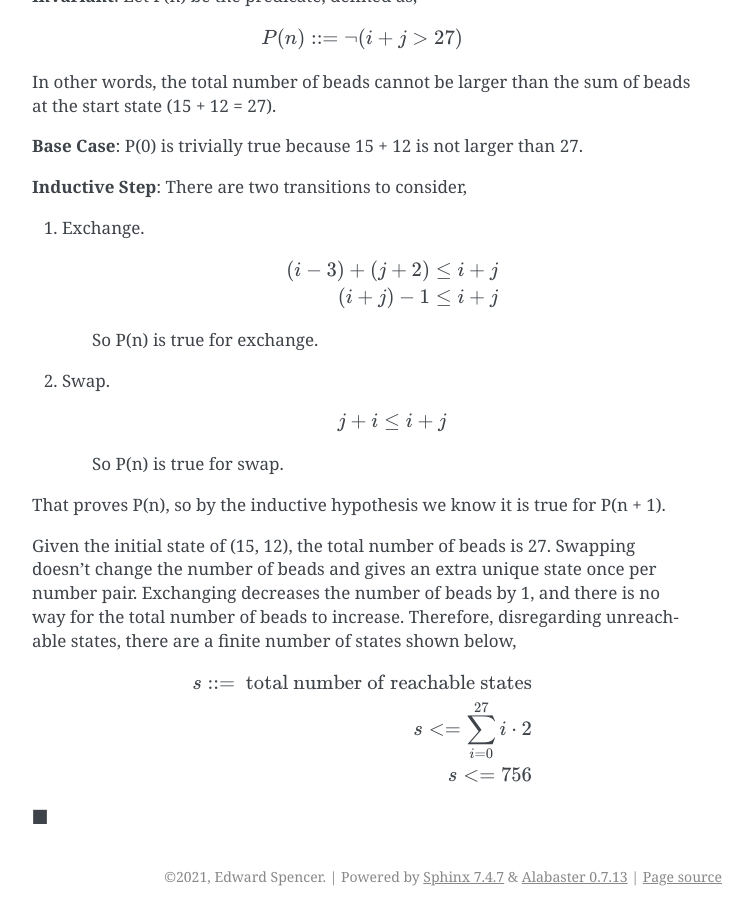
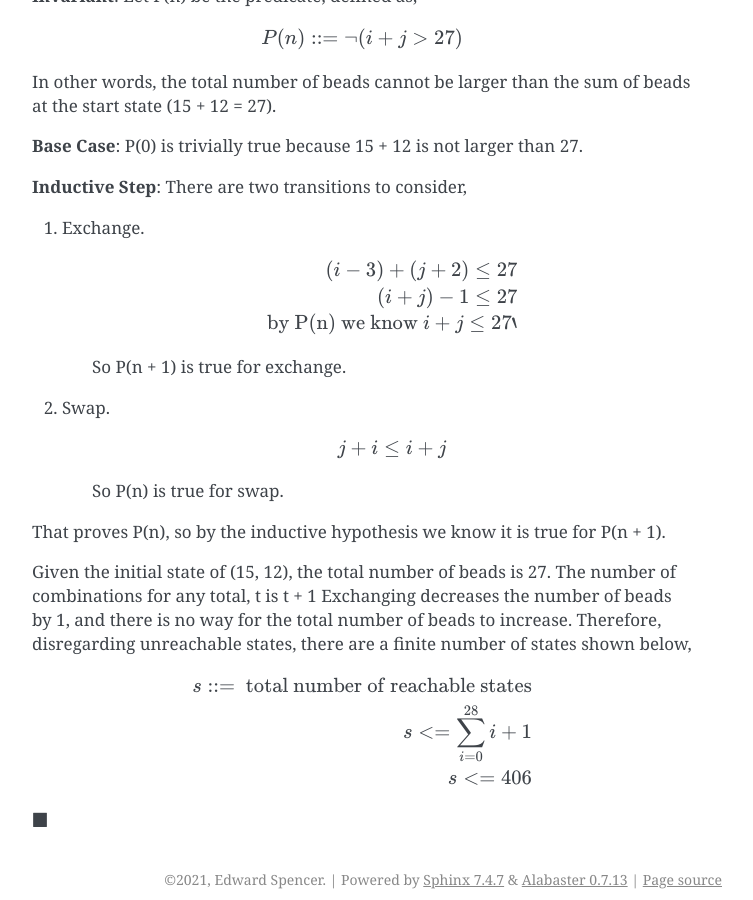
Before and after one commit to edi-spaghetti/mathematical-, a Sphinx documentation site: the page built from source/recitations/state_machines.rst, in a window 1280 px wide and 900 px high, scrolled down 6457 px. Shown: the whole window, without its empty margins (388-1141 px from the left). Built offline with Sphinx 7.4.7, drawn with Linux system fonts in a browser that asks for light colours.

Commit message:
Fix minor issue with problem 2 part 2

```diff
--- a/source/recitations/state_machines.rst
+++ b/source/recitations/state_machines.rst
@@ -388,11 +388,13 @@ In other words, the total number of beads cannot be larger than the sum of beads
 
 	.. math::
 
-		(i - 3) + (j + 2) \le i + j
+		(i - 3) + (j + 2) \le 27
 
-		(i + j) - 1 \le i + j
+		(i + j) - 1 \le 27
 
-	So P(n) is true for exchange.
+		\text{by P(n) we know } i + j \le 27`
+
+	So P(n + 1) is true for exchange.
 
 2.  Swap.
 
@@ -405,7 +407,7 @@ In other words, the total number of beads cannot be larger than the sum of beads
 That proves P(n), so by the inductive hypothesis we know it is true for P(n + 1).
 
 Given the initial state of (15, 12), the total number of beads is 27.
-Swapping doesn't change the number of beads and gives an extra unique state once per number pair.
+The number of combinations for any total, t is t + 1
 Exchanging decreases the number of beads by 1, and there is no way for the total number of beads to increase.
 Therefore, disregarding unreachable states, there are a finite number of states shown below,
 
@@ -413,8 +415,8 @@ Therefore, disregarding unreachable states, there are a finite number of states
 
 	s ::=\text{ total number of reachable states}
 
-	s <= \sum^{27}_{i=0} i \cdot 2
+	s <= \sum^{28}_{i=0} i + 1
 
-	s <= 756
+	s <= 406
 
 :math:`\blacksquare`
```
